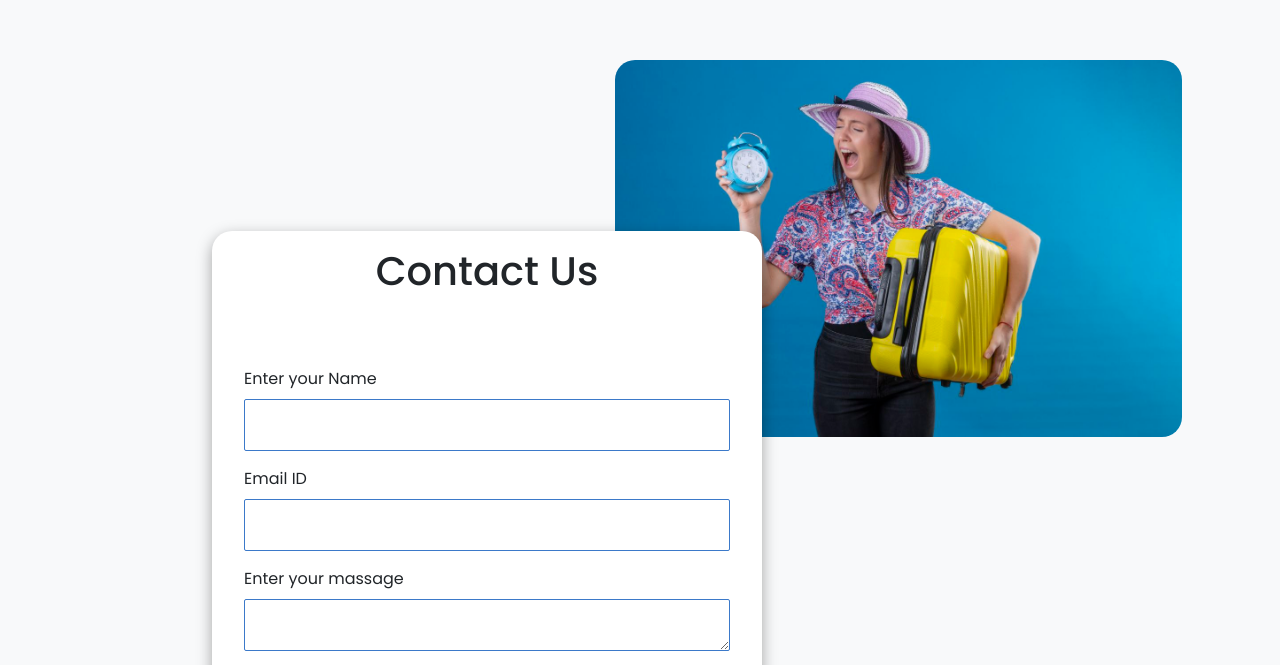
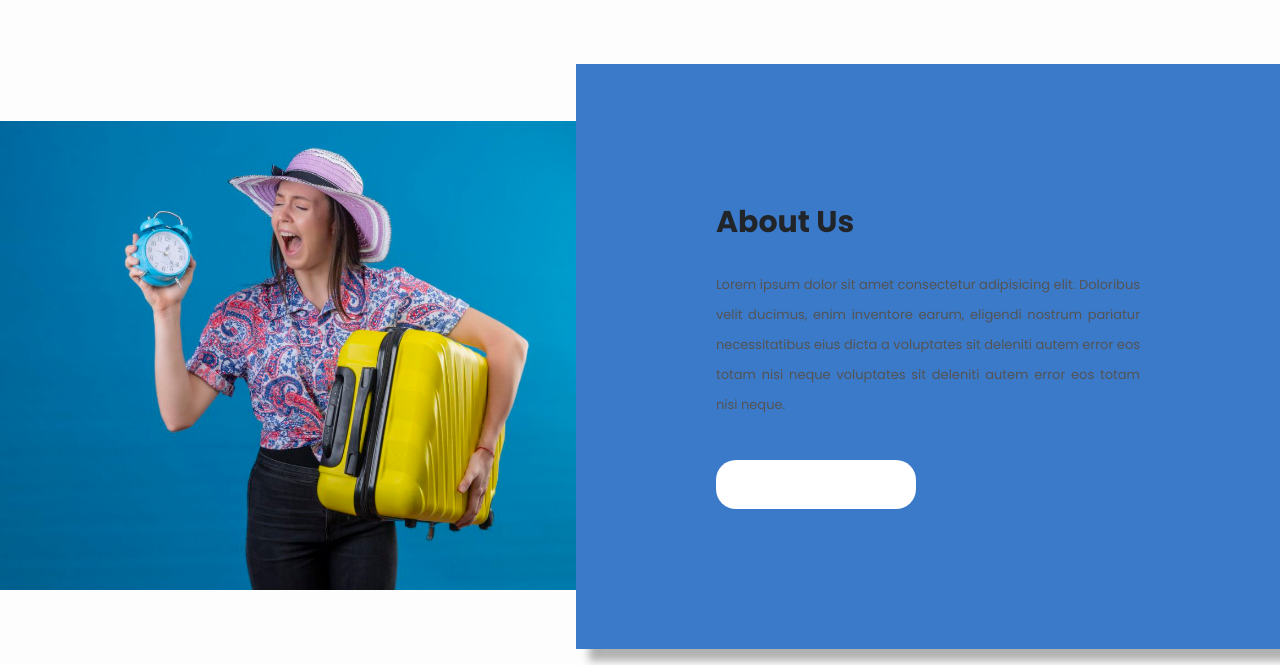
Before and after one commit to zainabmohammed/Travel-App, a React (Create React App) app: page / in a window 1280 px wide. Shown: the part 3941-4606 px from the top of the page. Built offline with nearby package versions, Linux system fonts and the light colour scheme.

Commit message:
add about page

```diff
--- /dev/null
+++ b/src/Componets/About.js
@@ -0,0 +1,22 @@
+import React from 'react'
+import '../Style/style.css'
+
+export default function About() {
+  return (
+    <div class="about">
+        <div class="inner-section">
+            <h1>About Us</h1>
+            <p class="text">
+                Lorem ipsum dolor sit amet consectetur adipisicing elit.
+                Doloribus velit ducimus, enim inventore earum, eligendi
+                nostrum pariatur necessitatibus eius dicta a voluptates sit
+                deleniti autem error eos totam
+                 nisi neque voluptates sit deleniti autem error eos totam nisi neque.
+            </p>
+            <div class="skills">
+                <button>Contact Us</button>
+            </div>
+        </div>
+    </div>
+  )
+}
--- a/src/Style/style.css
+++ b/src/Style/style.css
@@ -1361,3 +1361,60 @@ border: 2px solid #555;
         top: 0 !important;
     }
 }
+.about{
+  background: url(../assets/images/bgcontact.jpg) no-repeat left;
+  background-size: 55%;
+  background-color: #fdfdfd;
+  overflow: hidden;
+  padding: 100px 0;
+}
+.inner-section{
+  width: 55%;
+  float: right;
+  background-color: var(--bright-navy-blue);
+  padding: 140px;
+  box-shadow: 13px 12px 8px rgba(0,0,0,0.3);
+}
+.inner-section h1{
+  margin-bottom: 30px;
+  font-size: 30px;
+  font-weight: 900;
+}
+.text{
+  font-size: 13px;
+  color: #545454;
+  line-height: 30px;
+  text-align: justify;
+  margin-bottom: 40px;
+}
+.skills button{
+  font-size: 22px;
+  text-align: center;
+  letter-spacing: 2px;
+  border: none;
+  border-radius: 20px;
+  padding: 8px;
+  width: 200px;
+  background-color: #ffffff;
+  color: white;
+  cursor: pointer;
+}
+.skills button:hover{
+  transition: 1s;
+  background-color: #ecf5f5;
+  color: #00999c;
+}
+@media screen and (max-width:1200px){
+  .inner-section{
+      padding: 80px;
+  }
+}
+@media screen and (max-width:1000px){
+  .about{
+      background-size: 100%;
+      padding: 100px 40px;
+  }
+  .inner-section{
+      width: 100%;
+  }
+}
--- a/src/index.js
+++ b/src/index.js
@@ -8,6 +8,7 @@ import Header from './Componets/Header';
 import TourSearch from './Componets/TourSearch';
 import Popular from './Componets/Popular';
 import Contact from './Componets/Contact';
+import About from './Componets/About';
 
 
 const root = ReactDOM.createRoot(document.getElementById('root'));
@@ -18,6 +19,7 @@ root.render(
 <TourSearch/>
 <Popular/>
 <Packages/>
+<About/>
 <Contact/>
   </React.StrictMode>
 );
```
